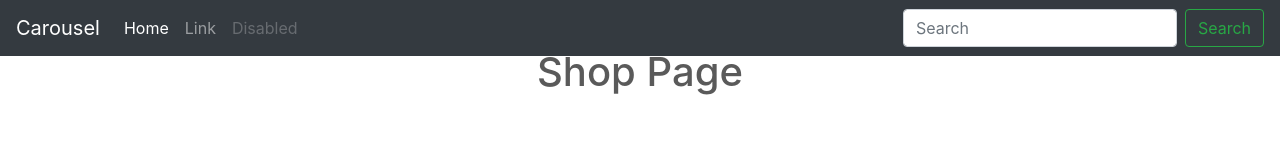
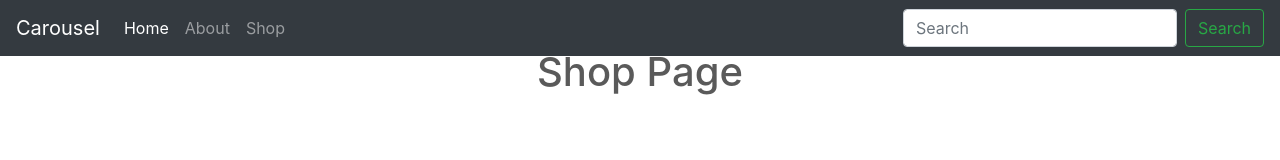
Before and after one commit to Va2/react-router-intro, a React (Create React App) app: page /shop in a window 1280 px wide. Shown: the top 160 px of the page. Built offline with nearby package versions, Linux system fonts and the light colour scheme.

Commit message:
add links to Nav (Link)

```diff
--- a/src/components/Nav.js
+++ b/src/components/Nav.js
@@ -1,4 +1,5 @@
-import React, { Component } from 'react'
+import React, { Component } from 'react';
+import { Link } from 'react-router-dom';
 
 class Nav extends Component {
     render() {
@@ -21,21 +22,27 @@ class Nav extends Component {
               </button>
               <div class="collapse navbar-collapse" id="navbarCollapse">
                 <ul class="navbar-nav mr-auto">
+                  <Link to='/' >
                     <li class="nav-item active">
                       <a class="nav-link" href="#">
                         Home <span class="sr-only">(current)</span>
                       </a>
                     </li>
+                  </Link>
+                  <Link to='/about'>
                     <li class="nav-item">
                       <a class="nav-link" href="#">
-                      Link
+                        About
                       </a>
                     </li>
+                  </Link>
+                  <Link to='/shop'>
                     <li class="nav-item">
-                    <a class="nav-link disabled" href="#">
-                      Disabled
+                      <a class="nav-link" href="#">
+                        Shop
                       </a>
                     </li>
+                  </Link>
                 </ul>
                 <form class="form-inline mt-2 mt-md-0">
                   <input
```
Lines whose indentation alone changed are shown as unchanged.
